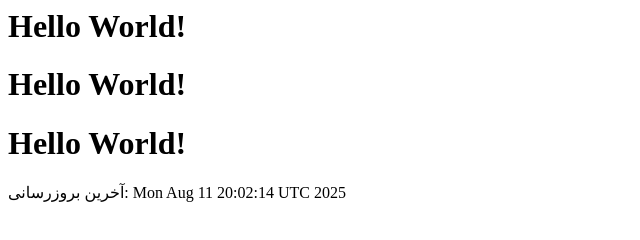
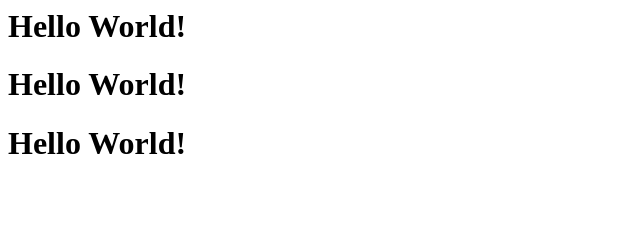
Before and after one commit to farshidf70/DevOps, a plain HTML site: page index.html in a window 1280 px wide. Shown: the whole page, without its empty margins (0-640 px from the left). Drawn offline with Linux system fonts and the light colour scheme.

Commit message:
deploy: af75caafd5491f599b9ad656cc1524ad02982a71

```diff
--- a/index.html
+++ b/index.html
@@ -1,4 +1,3 @@
 <h1>Hello World!</h1>
 <h1>Hello World!</h1>
 <h1>Hello World!</h1>
-آخرین بروزرسانی: Mon Aug 11 20:02:14 UTC 2025
```
